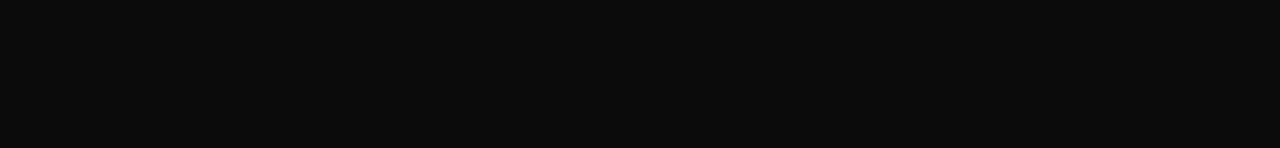
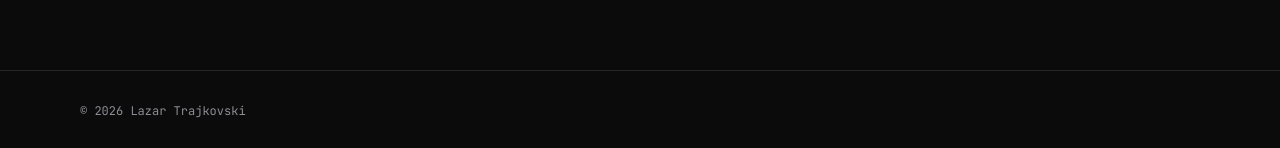
Before and after one commit to lazartrajkovski/portfolio, a React (Vite) app: page / in a window 1280 px wide. Shown: the part 3539-3687 px from the top of the page. Before the commit the page ends 3609 px from the top, so only its background shows below. Built offline with nearby package versions, Linux system fonts and the light colour scheme.

Commit message:
Add Footer component

```diff
--- a/src/App.tsx
+++ b/src/App.tsx
@@ -5,6 +5,7 @@
 import Skills from './components/Skills'
 import About from './components/About'
 import Contact from './components/Contact'
+import Footer from './components/Footer'
 
 function App() {
   return (
@@ -16,6 +17,7 @@
       <Skills />
       <About />
       <Contact />
+      <Footer />
     </>
   )
 }
--- /dev/null
+++ b/src/components/Footer.tsx
@@ -0,0 +1,12 @@
+function Footer() {
+  return (
+    <>
+      <footer className="border-line border-t">
+        <p className="text-muted mx-auto max-w-6xl px-4 py-8 text-xs">
+          © 2026 Lazar Trajkovski
+        </p>
+      </footer>
+    </>
+  )
+}
+export default Footer
```
